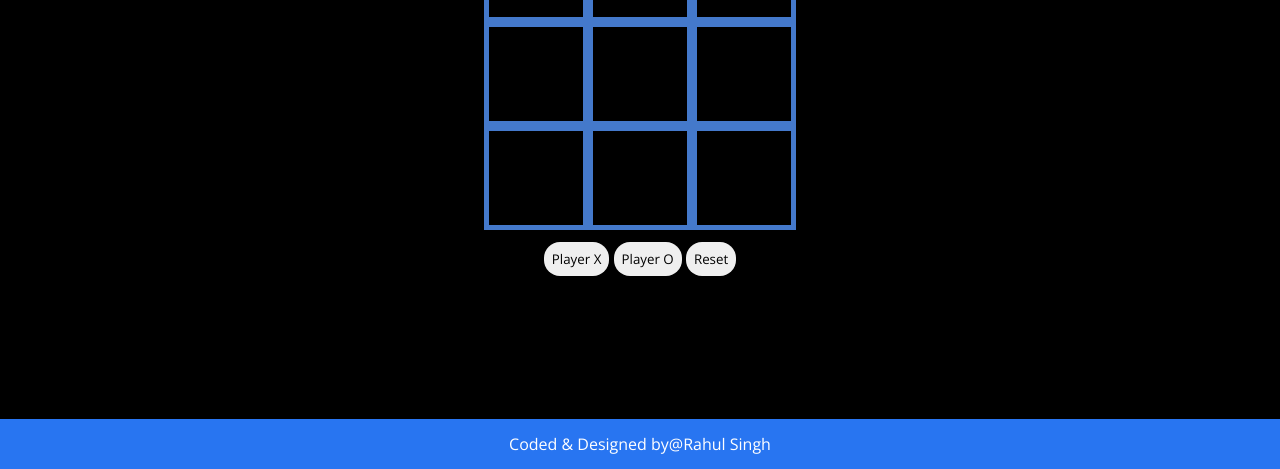
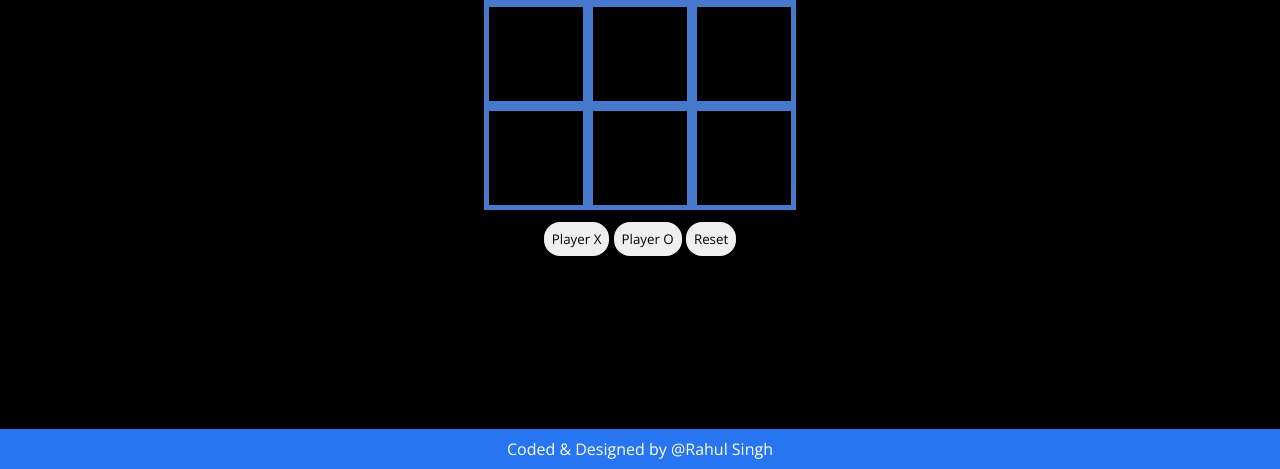
Before and after one commit to rahulonint/tic-tac-toe, a plain HTML site: page index.html in a window 1280 px wide. Shown: the part 331-800 px from the top of the page. Drawn offline with nearby package versions, Linux system fonts and the light colour scheme.

Commit message:
Add files via upload

```diff
--- a/index.html
+++ b/index.html
@@ -50,11 +50,12 @@
         </div>
 
         <!-- ------------------------------footer----------------------------------- -->
-        <footer>
-            Coded & Designed by <a href="https://www.linkedin.com/in/rahul-singh-32168b23a/" target="_blank">@Rahul
-                Singh</a>
-        </footer>
     </div>
+    <footer>
+        Coded & Designed by <a href="https://www.linkedin.com/in/rahul-singh-32168b23a/" target="_blank">
+            <pre> @Rahul Singh</pre>
+        </a>
+    </footer>
 </body>
 
 </html>
--- a/style.css
+++ b/style.css
@@ -9,7 +9,7 @@
 
 .container {
     width: 100vw;
-    height: 100vh;
+    height: 95vh;
     background: black;
     display: flex;
     justify-content: center;
@@ -87,9 +87,9 @@
 }
 
 /* ############################################## footer ##################################################### */
-.container footer {
-    width: 100%;
-    height: 50px;
+footer {
+    width: 100vw;
+    height: 5vh;
     background: rgb(40, 117, 241);
     color: #fff;
     position: absolute;
@@ -99,7 +99,7 @@
     align-items: center;
 }
 
-.container footer a {
+footer a {
     text-decoration: none;
     color: #fff;
 }
```
